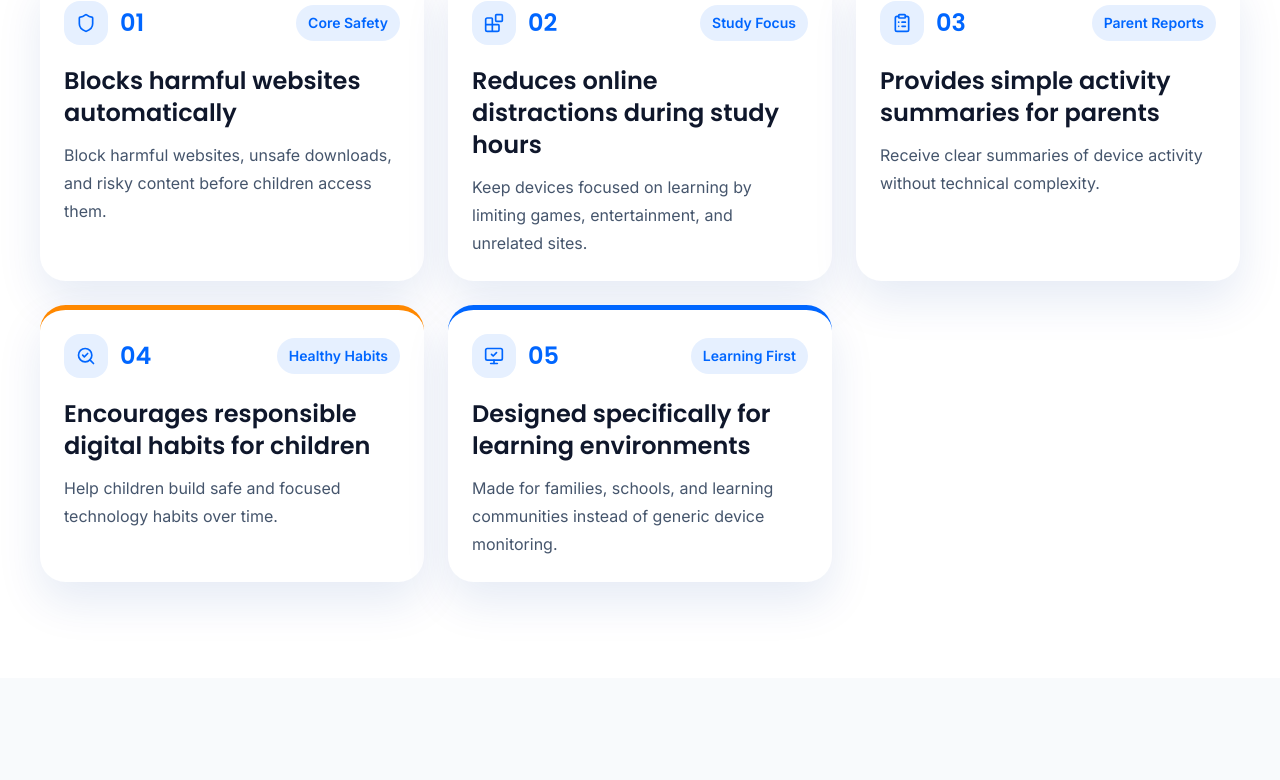
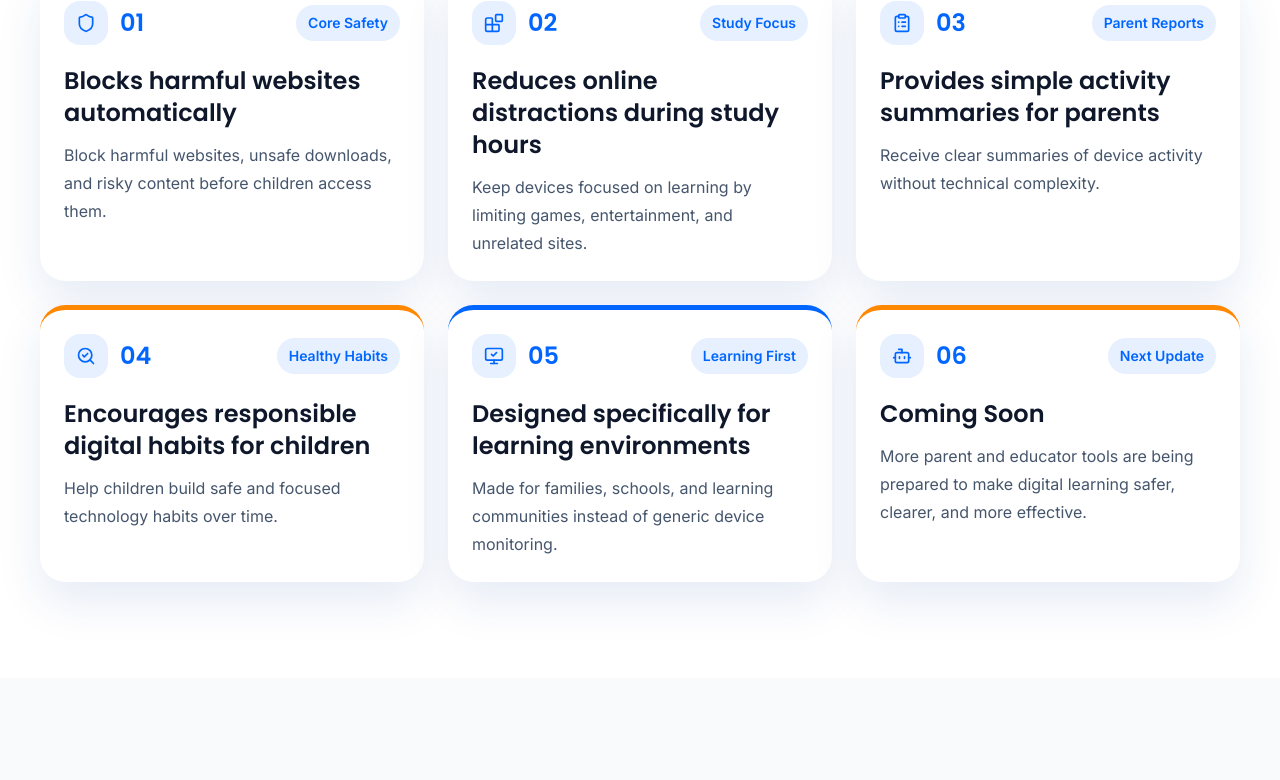
Before and after one commit to GorathePranav19/parents-apni-prerna-landing-page, a React (Vite) app: page / in a window 1280 px wide. Shown: the part 1987-2767 px from the top of the page. Built offline with nearby package versions, Linux system fonts and the light colour scheme.

Commit message:
Add coming soon feature card

```diff
--- a/src/App.jsx
+++ b/src/App.jsx
@@ -62,6 +62,7 @@ const features = [
   ['ClipboardList', '03', 'Provides simple activity summaries for parents', 'Receive clear summaries of device activity without technical complexity.', 'Parent Reports'],
   ['SearchCheck', '04', 'Encourages responsible digital habits for children', 'Help children build safe and focused technology habits over time.', 'Healthy Habits'],
   ['MonitorCheck', '05', 'Designed specifically for learning environments', 'Made for families, schools, and learning communities instead of generic device monitoring.', 'Learning First'],
+  ['Bot', '06', 'Coming Soon', 'More parent and educator tools are being prepared to make digital learning safer, clearer, and more effective.', 'Next Update'],
 ]
 
 const steps = [
```
